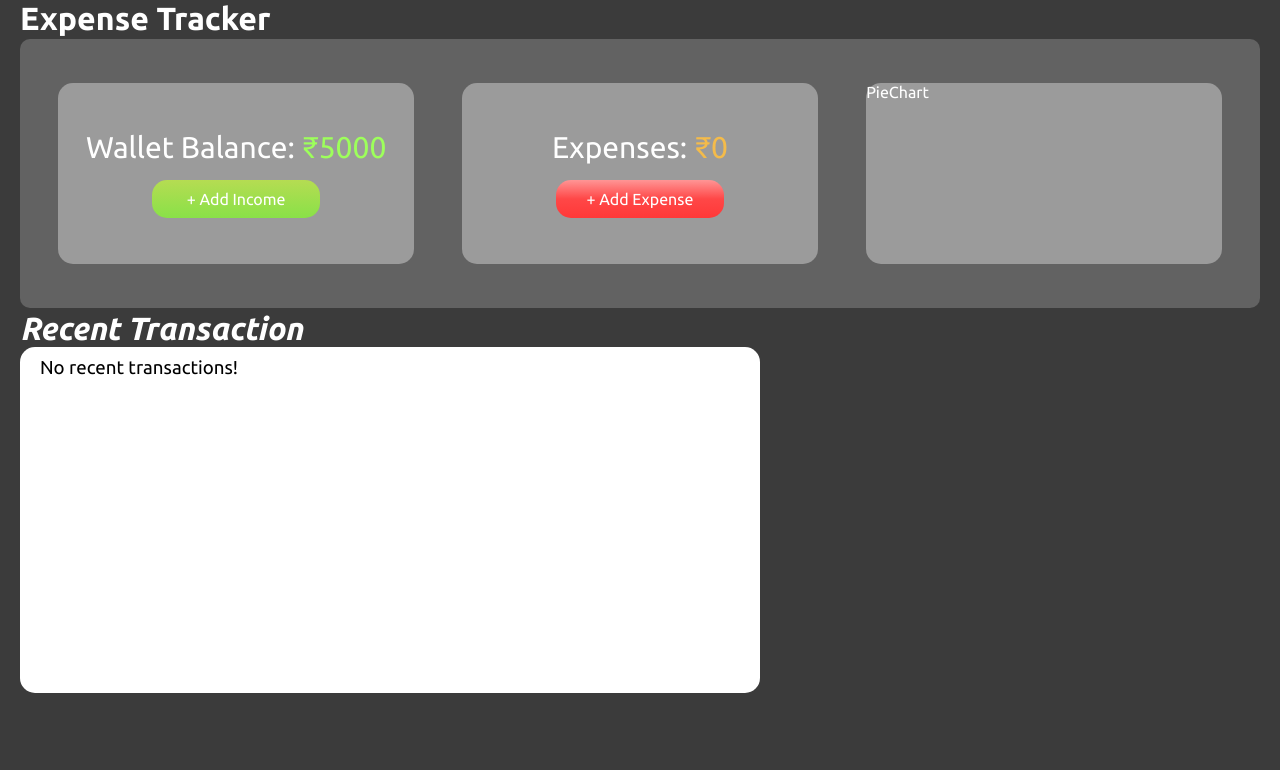
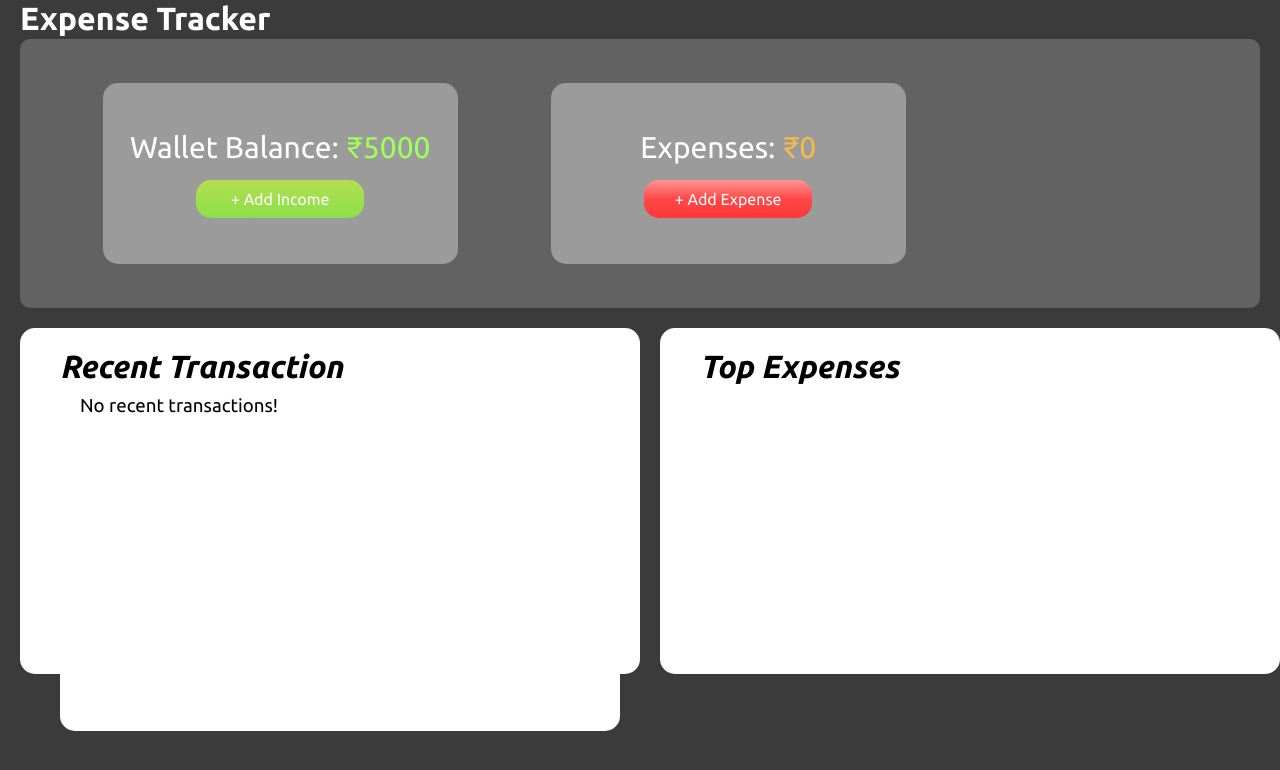
Before and after one commit to Sriganesh-G/Expense-Tracker, a React (Vite) app: page / in a window 1280 px wide. Shown: the top 770 px of the page. Built offline with nearby package versions, Linux system fonts and the light colour scheme.

Commit message:
added chart sections

```diff
--- a/src/App.jsx
+++ b/src/App.jsx
@@ -6,6 +6,8 @@ import TestModel from "./components/TestModel";
 import ExpenseTrackerDetails from "./components/ExpenseTrackerDetails";
 import ReactModal from "react-modal";
 import RecentTransaction from "./components/RecentTransaction";
+import { BarChart } from "recharts";
+import BarChartGraph from "./components/BarChartGraph";
 
 function App() {
   // Initialize state from localStorage if available, otherwise use default values
@@ -59,7 +61,29 @@ function App() {
         totalExpense={totalExpense}
         setTotalExpense={setTotalExpense}
       />
-      <div>
+      <div
+        style={{
+          display: "flex",
+          justifyContent: "space-between",
+          alignItems: "flex-start",
+          gap: "20px", // Adds space between the two divs
+          marginTop: "20px", // Adds some space between the header and the divs
+        }}
+      >
+        <div
+          className="recentTransaction"
+          style={{
+            height: "346px",
+            maxWidth: "740px",
+            backgroundColor: "#FFFFFF",
+            borderRadius: "15px",
+            marginLeft: "20px",
+            color: "black",
+            flex: 1, // Allows this div to take up available space
+            padding: "20px", // Padding inside the div
+            boxSizing: "border-box", // Ensures padding is included in width calculation
+          }}
+        >
           <h2 style={{ fontStyle: "italic" }}>Recent Transaction</h2>
           <RecentTransaction
             balance={balance}
@@ -68,7 +92,38 @@ function App() {
             setExpenseData={setExpenseData}
             totalExpense={totalExpense}
             setTotalExpense={setTotalExpense}
+            style={{
+              /*     height: "346px",
+              minWidth: "740px",
+              backgroundColor: "#FFFFFF",
+              borderRadius: "15px",
+              marginLeft: "20px",
+              color: "black", */
+              flex: 1, // Allows this div to take up available space
+              height: "346px",
+              backgroundColor: "#FFFFFF",
+              borderRadius: "15px",
+              padding: "20px", // Padding inside the div
+              color: "black",
+              boxSizing: "border-box", // Ensures padding is included in width calculation
+            }}
           />
+        </div>
+        <div
+          className="topExpenses"
+          style={{
+            flex: 1, // Allows this div to take up available space
+            height: "346px",
+            backgroundColor: "#FFFFFF",
+            borderRadius: "15px",
+            padding: "20px", // Padding inside the div
+            color: "black",
+            boxSizing: "border-box", // Ensures padding is included in width calculation
+          }}
+        >
+          <h2 style={{ fontStyle: "italic" }}>Top Expenses</h2>
+          <BarChartGraph expenseData={expenseData} />
+        </div>
       </div>
     </div>
   );
--- /dev/null
+++ b/src/components/BarChartGraph.jsx
@@ -0,0 +1,46 @@
+import React from "react";
+import {
+  BarChart,
+  Bar,
+  XAxis,
+  YAxis,
+  Tooltip,
+  ResponsiveContainer,
+  CartesianGrid,
+} from "recharts";
+
+const BarChartGraph = ({ expenseData }) => {
+  // Aggregate expenses by category
+  const aggregatedData = expenseData.reduce((acc, expense) => {
+    const { category, price } = expense; // Destructures the category and price from the current expense object.
+    const existingCategory = acc.find((item) => item.name === category); // Checks if the category already exists in the accumulator.
+
+    if (existingCategory) {
+      // If the category exists, add the current expense's price to the existing value.
+      existingCategory.value += parseFloat(price);
+    } else {
+      // If the category does not exist, create a new entry in the accumulator with the category name and price.
+      acc.push({ name: category, value: parseFloat(price) });
+    }
+
+    return acc; // Returns the updated accumulator for the next iteration.
+  }, []); // Initial accumulator is an empty array.
+
+  return (
+    <div style={{ width: "100%", height: 300 }}>
+      <ResponsiveContainer width="100%" height="100%">
+        <BarChart
+          data={aggregatedData}
+          layout="vertical" // Set layout to "vertical" for horizontal bars
+          margin={{ top: 30, right: 30, left: 60, bottom: 30 }}
+        >
+          <XAxis type="number" /> <YAxis dataKey="name" type="category" />{" "}
+          <Tooltip />
+          <Bar dataKey="value" fill="#8884d8" />
+        </BarChart>
+      </ResponsiveContainer>
+    </div>
+  );
+};
+
+export default BarChartGraph;
--- a/src/components/ExpenseTrackerDetails.jsx
+++ b/src/components/ExpenseTrackerDetails.jsx
@@ -1,9 +1,9 @@
 import Expenses from "./Expenses";
-import PieChart from "./PieChart";
 import WalletBalance from "./WalletBalance";
 import React, { useState } from "react";
 import Modal from "react-modal";
 import AddBalance from "./AddBalance";
+import PieChartGraph from "./PieChartGraph";
 
 // Set the app element for accessibility
 Modal.setAppElement("#root");
@@ -41,7 +41,7 @@ const ExpenseTrackerDetails = ({
         totalExpense={totalExpense}
         setTotalExpense={setTotalExpense}
       />
-      <PieChart />
+      <PieChartGraph expenseData={expenseData} />
     </div>
   );
 };
--- a/src/components/PieChart.jsx
+++ b/src/components/PieChart.jsx
@@ -1,4 +1,4 @@
-const PieChart = () => {
+/* const PieChart = () => {
   return (
     <div
       style={{
@@ -15,3 +15,63 @@ const PieChart = () => {
 };
 
 export default PieChart;
+ */
+
+import React, { PureComponent } from "react";
+import { PieChart, Pie, Sector, Cell } from "recharts";
+
+const data = localStorage.getItem("");
+
+const COLORS = ["#FF9304", "#A000FF", "#FDE006"];
+
+const RADIAN = Math.PI / 180;
+const renderCustomizedLabel = ({
+  cx,
+  cy,
+  midAngle,
+  innerRadius,
+  outerRadius,
+  percent,
+  index,
+}) => {
+  const radius = innerRadius + (outerRadius - innerRadius) * 0.5;
+  const x = cx + radius * Math.cos(-midAngle * RADIAN);
+  const y = cy + radius * Math.sin(-midAngle * RADIAN);
+
+  return (
+    <text
+      x={x}
+      y={y}
+      fill="white"
+      textAnchor={x > cx ? "start" : "end"}
+      dominantBaseline="central"
+    >
+      {`${(percent * 100).toFixed(0)}%`}
+    </text>
+  );
+};
+
+const PieChartGraph = () => {
+  {
+    return (
+      <PieChart width={400} height={400}>
+        <Pie
+          data={data}
+          cx="50%"
+          cy="50%"
+          labelLine={false}
+          label={renderCustomizedLabel}
+          outerRadius={80}
+          fill="#8884d8"
+          dataKey="value"
+        >
+          {data.map((entry, index) => (
+            <Cell key={`cell-${index}`} fill={COLORS[index % COLORS.length]} />
+          ))}
+        </Pie>
+      </PieChart>
+    );
+  }
+};
+
+export default PieChart;
--- /dev/null
+++ b/src/components/PieChartGraph.jsx
@@ -0,0 +1,107 @@
+import React from "react";
+import { PieChart, Pie, Tooltip, Cell } from "recharts";
+
+const COLORS = ["#FF9304", "#A000FF", "#FDE006"];
+
+const PieChartGraph = ({ expenseData }) => {
+  // aggreegating the expenseData values in order to form pie chart
+  const aggregatedData = expenseData.reduce((acc, expense) => {
+    const { category, price } = expense; // Destructures the category and price from the current expense object.
+    const existingCategory = acc.find((item) => item.name === category); // Checks if the category already exists in the accumulator.
+
+    if (existingCategory) {
+      // If the category exists, add the current expense's price to the existing value.
+      existingCategory.value += parseFloat(price);
+    } else {
+      // If the category does not exist, create a new entry in the accumulator with the category name and price.
+      acc.push({ name: category, value: parseFloat(price) });
+    }
+
+    return acc; // Returns the updated accumulator for the next iteration.
+  }, []); // Initial accumulator is an empty array.
+
+  // Custom label to display percentage inside pie slices
+  const renderCustomizedLabel = ({
+    cx,
+    cy,
+    midAngle,
+    innerRadius,
+    outerRadius,
+    percent,
+    index,
+  }) => {
+    const radius = innerRadius + (outerRadius - innerRadius) * 0.5;
+    const x = cx + radius * Math.cos((-midAngle * Math.PI) / 180);
+    const y = cy + radius * Math.sin((-midAngle * Math.PI) / 180);
+    return (
+      <text
+        x={x}
+        y={y}
+        fill="white"
+        textAnchor={x > cx ? "start" : "end"}
+        dominantBaseline="central"
+        style={{ fontSize: "12px", fontWeight: "bold" }}
+      >
+        {`${(percent * 100).toFixed(0)}%`}
+      </text>
+    );
+  };
+  const renderLegend = () => (
+    <div
+      style={{
+        display: "flex",
+        justifyContent: "center",
+        marginTop: "10px",
+        flexWrap: "wrap",
+      }}
+    >
+      {aggregatedData.map((entry, index) => (
+        <div
+          key={`legend-${index}`}
+          style={{ display: "flex", alignItems: "center", margin: "0 10px" }}
+        >
+          <div
+            style={{
+              width: "26px",
+              height: "8px",
+              backgroundColor: COLORS[index % COLORS.length],
+              marginRight: "5px",
+            }}
+          />
+          <span style={{ fontSize: "12px" }}>{entry.name}</span>
+        </div>
+      ))}
+    </div>
+  );
+  return (
+    <div
+      style={{
+        margin: "5px 0px",
+        display: "flex",
+        flexDirection: "column",
+        alignItems: "center",
+      }}
+    >
+      <PieChart width={199} height={199}>
+        <Pie
+          data={aggregatedData}
+          cx="50%"
+          cy="50%"
+          outerRadius={80}
+          fill="#8884d8"
+          dataKey="value"
+          labelLine={false} // Removes the line connecting the label to the pie
+          label={renderCustomizedLabel} // Custom label rendering function
+        >
+          {aggregatedData.map((entry, index) => (
+            <Cell key={`cell-${index}`} fill={COLORS[index % COLORS.length]} />
+          ))}
+        </Pie>
+        <Tooltip />
+      </PieChart>
+      {renderLegend()}
+    </div>
+  );
+};
+
+export default PieChartGraph;
```
Also changed, not shown: src/components/TransactionItem.jsx (+0 -27 lines). Lines whose indentation alone changed are shown as unchanged.
